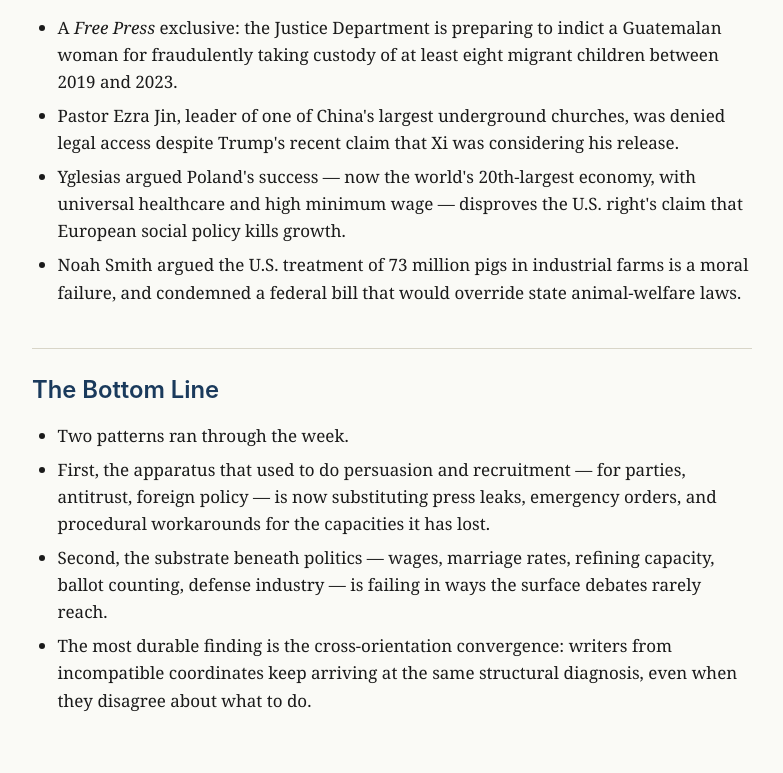
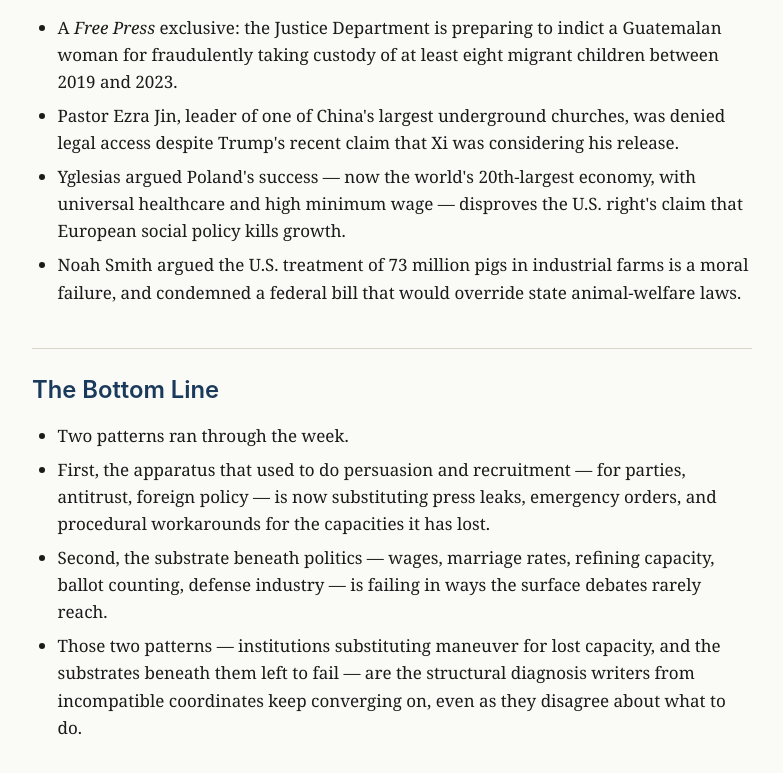
Before and after one commit to dragon-yogurt/crosscurrents-roundups, a plain HTML site: page 2026-06-06/briefing.html in a window 1280 px wide. Shown: the part 4192-4965 px from the top of the page, without its empty margins (248-1031 px from the left). Drawn offline with Linux system fonts and the light colour scheme.

Commit message:
Briefing: state the diagnosis explicitly in the closing bullet

```diff
--- a/2026-06-06/briefing.html
+++ b/2026-06-06/briefing.html
@@ -1462,7 +1462,7 @@ body.briefing-page .content-briefing ul ul {
 <li>Two patterns ran through the week.</li>
 <li>First, the apparatus that used to do persuasion and recruitment — for parties, antitrust, foreign policy — is now substituting press leaks, emergency orders, and procedural workarounds for the capacities it has lost.</li>
 <li>Second, the substrate beneath politics — wages, marriage rates, refining capacity, ballot counting, defense industry — is failing in ways the surface debates rarely reach.</li>
-<li>The most durable finding is the cross-orientation convergence: writers from incompatible coordinates keep arriving at the same structural diagnosis, even when they disagree about what to do.</li>
+<li>Those two patterns — institutions substituting maneuver for lost capacity, and the substrates beneath them left to fail — are the structural diagnosis writers from incompatible coordinates keep converging on, even as they disagree about what to do.</li>
 </ul>
 
       </div>
```
